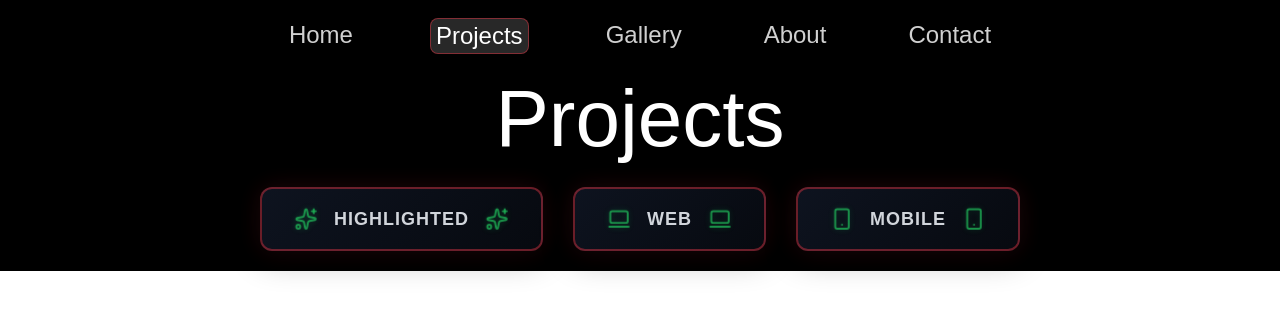
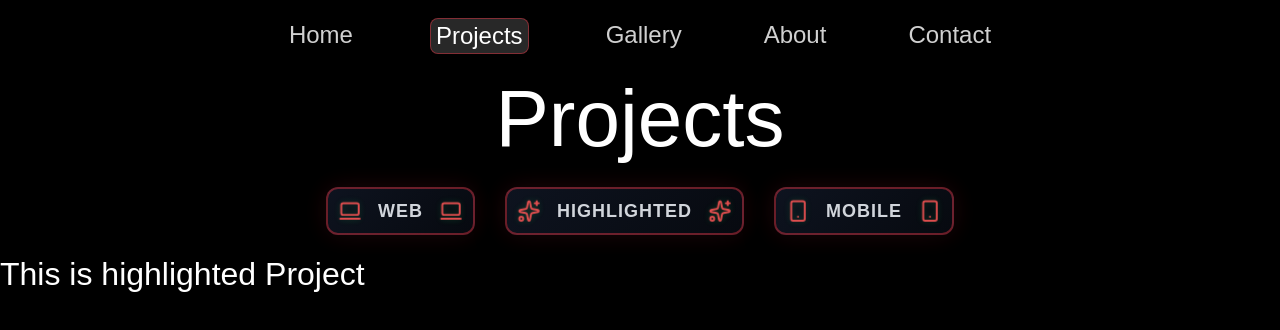
Before and after one commit to AaradhyaGitHub/Portfolio, a Next.js app: page /projects in a window 1280 px wide. Shown: the top 330 px of the page. Built offline with nearby package versions, Linux system fonts and the light colour scheme; a web font is replaced by a local one.

Commit message:
Added project compoents and style files

```diff
--- a/components/FancyButton.module.css
+++ b/components/FancyButton.module.css
@@ -6,7 +6,7 @@
   );
   border: 2px solid rgba(215, 52, 66, 0.4);
   border-radius: 12px;
-  padding: 18px 32px;
+  padding: 10px 10px;
   cursor: pointer;
   font-size: 18px;
   font-weight: 600;
@@ -69,13 +69,13 @@
 .button svg {
   animation: pulse 2.5s ease-in-out infinite;
   transition: transform 0.4s ease;
-  color: rgba(34, 197, 94, 0.8);
+  color: rgb(245, 85, 85);
   filter: drop-shadow(0 0 4px rgba(34, 197, 94, 0.3));
 }
 
 .button:hover svg {
   transform: scale(1.2) rotate(5deg);
-  color: rgba(34, 197, 94, 1);
+  color: rgb(197, 37, 34);
   filter: drop-shadow(0 0 8px rgba(34, 197, 94, 0.5));
 }
 
--- /dev/null
+++ b/components/ProjectCardComponents/ProjectCard.jsx
@@ -0,0 +1,59 @@
+import React from "react";
+import styles from "./ProjectCard.module.css";
+import webStyles from "./ProjectCardWeb.module.css";
+import mobileStyles from "./ProjectCardMobile.module.css";
+import highlightedStyles from "./ProjectCardHighlighted.module.css";
+
+export default function ProjectCard({
+  orientation,
+  image,
+  title,
+  description,
+  technologies,
+  backStory,
+  howItWorks,
+  keyFeatures,
+  viewProjectLink,
+  viewGithubLink,
+  viewDemoLink
+}) {
+  const styles =
+    orientation === "web"
+      ? webStyles
+      : orientation === "mobile"
+      ? mobileStyles
+      : orientation === "highlighted"
+      ? highlightedStyles
+      : undefined;
+
+  return (
+    <>
+      <div className={styles?.cardContainer}>
+        <h1 className={styles?.title}>{title}</h1>
+        <img className={styles?.image} src={image} />
+        <p className={styles?.description}>{description}</p>
+        <ul className={styles?.techList}>
+          <li className={styles?.techItems}>{technologies}</li>
+        </ul>
+        <h2 className={styles?.projectDetails}>Project Details</h2>
+        <p className={styles?.projectBackStory}>{backStory}</p>
+        <p className={styles?.projectHowItWorks}>{howItWorks}</p>
+        <p className={styles?.keyFeatures}>{keyFeatures}</p>
+        <div className={styles?.linkButtonsContainer}>
+          <h2 className={styles?.linksHeader}>Links</h2>
+          <ul className={styles?.linkLists}>
+            <li className={styles?.linkItems}>
+              <button className={styles?.linkButton}>{viewProjectLink}</button>
+            </li>
+            <li className={styles?.linkButton}>
+              <button>{viewGithubLink}</button>
+            </li>
+            <li className={styles?.linkButton}>
+              <button>{viewDemoLink}</button>
+            </li>
+          </ul>
+        </div>
+      </div>
+    </>
+  );
+}
--- a/pages/projects.jsx
+++ b/pages/projects.jsx
@@ -1,10 +1,12 @@
+// @ts-nocheck
 import React, { useState } from "react";
 import styles from "./projects.module.css";
 import FancyButton from "../components/FancyButton";
 import { Sparkles, LaptopMinimal, Smartphone } from "lucide-react";
+import ProjectCard from "../components/ProjectCardComponents/ProjectCard";
 
 export default function Projects() {
-  const [projectCategory, setProjectCategory] = useState("");
+  const [projectCategory, setProjectCategory] = useState("highlighted");
 
   function handleSelectCategory(buttonType) {
     if (buttonType === "highlighted") {
@@ -197,6 +199,49 @@ export default function Projects() {
     // Add specific projects you want to highlight from above arrays
   ];
 
+  const Highlighted = () => (
+    <>
+      <h1>This is highlighted Project</h1>
+    </>
+  );
+
+  const Web = () => (
+    <>
+      <h1>This is Web Project</h1>
+      {webProjects.map((project) => {
+        const projectBackstory = project.projectDetails.backstory;
+        const projecthowItWorks = project.projectDetails.howItWorks;
+        const projectKeyFeatures = project.projectDetails.keyFeatures.map(
+          (feature) => feature
+        );
+        return (
+          <ProjectCard
+            orientation={"web"}
+            image={
+              "https://media.istockphoto.com/id/1849448372/photo/funny-portrait-of-a-screaming-cow-showing-gums-teeth-and-tongue.jpg?s=612x612&w=0&k=20&c=7HTcnJ2oWFK35KLO4tl7gqY53F3CkdYCvNXbXrSWkm4="
+            }
+            title={project.title}
+            description={project.description}
+            technologies={project.description}
+            backStory={projectBackstory}
+            howItWorks={projecthowItWorks}
+            keyFeatures={projectKeyFeatures}
+            viewProjectLink={project.links.live}
+            viewGithubLink={project.links.github}
+            viewDemoLink={project.links.demo}
+          />
+        );
+      })}
+    </>
+  );
+
+  const Mobile = () => (
+    <>
+      <h1>This is Mobile Project</h1>
+      <ProjectCard />
+    </>
+  );
+
   return (
     <div className={styles.mainContainer}>
       <h1 className={styles.header}>Projects</h1>
@@ -204,20 +249,20 @@ export default function Projects() {
         <ul className={styles.navigationButtonsContainer}>
           <li className={styles.navigationItems}>
             <FancyButton
+              leftIcon={<LaptopMinimal />}
+              rightIcon={<LaptopMinimal />}
+              onClick={() => handleSelectCategory("web")}
+            >
+              Web
+            </FancyButton>
+          </li>
+          <li className={styles.navigationItems}>
+            <FancyButton
               leftIcon={<Sparkles />}
               rightIcon={<Sparkles />}
               onClick={() => handleSelectCategory("highlighted")}
             >
               Highlighted
-            </FancyButton>
-          </li>
-          <li className={styles.navigationItems}>
-            <FancyButton
-              leftIcon={<LaptopMinimal />}
-              rightIcon={<LaptopMinimal />}
-              onClick={() => handleSelectCategory("web")}
-            >
-              Web
             </FancyButton>
           </li>
           <li className={styles.navigationItems}>
@@ -231,6 +276,16 @@ export default function Projects() {
           </li>
         </ul>
       </div>
+
+      <div className={styles.projectSection}>
+        {projectCategory === "web" ? (
+          <Web />
+        ) : projectCategory === "highlighted" ? (
+          <Highlighted />
+        ) : projectCategory === "mobile" ? (
+          <Mobile />
+        ) : null}
+      </div>
     </div>
   );
 }
--- a/pages/projects.module.css
+++ b/pages/projects.module.css
@@ -1,5 +1,6 @@
 .mainContainer {
   margin-top: 71px;
+  height: 100vh;
   background-color: rgb(0, 0, 0);
 }
 
```
Also changed, not shown: components/ProjectCard.jsx (deleted, +0 -23 lines), components/ProjectCardComponents/ProjectCard.module.css (added), components/ProjectCardComponents/ProjectCardHighlighted.module.css (added), components/ProjectCardComponents/ProjectCardMobile.module.css (added), components/ProjectCardComponents/ProjectCardWeb.module.css (added).
